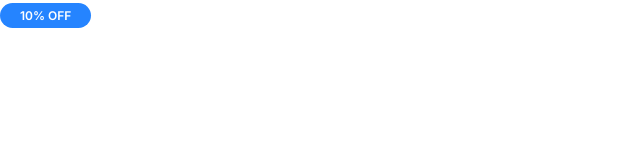
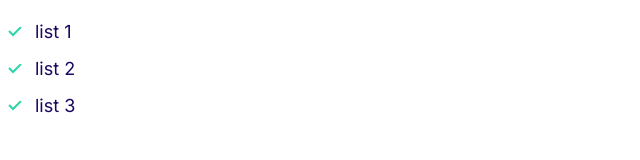
Before and after one commit to avi9022/Avi-Cloud, a plain HTML site: page index.html in a window 1280 px wide. Shown: the whole page, without its empty margins (0-640 px from the left). Drawn offline with Linux system fonts and the light colour scheme.

Commit message:
Adding lists component

```diff
--- a/CSS/styles.css
+++ b/CSS/styles.css
@@ -120,3 +120,29 @@ a {
     font-size: 1.2rem;
   }
 }
+
+/* Lists */
+.list {
+  list-style: none;
+  padding-left: 0;
+  color: var(--color-headings);
+}
+
+.list--inline .list__item {
+  display: inline-block;
+  margin-right: 2rem;
+}
+
+.list--tick {
+  list-style-image: url(../images/tick.svg);
+  padding-left: 3rem;
+}
+
+.list--tick .list__item {
+  padding-left: 0.5rem;
+  margin-bottom: 1rem;
+}
+
+@media screen and (min-width: 1024px) {
+  padding-left: 0;
+}
--- a/index.html
+++ b/index.html
@@ -15,6 +15,10 @@
     <link rel="stylesheet" href="CSS/styles.css" />
   </head>
   <body>
-    <span class="badge badge--primary badge--small"> 10% OFF</span>
+    <ul class="list list--tick">
+      <li class="list__item">list 1</li>
+      <li class="list__item">list 2</li>
+      <li class="list__item">list 3</li>
+    </ul>
   </body>
 </html>
```
Also changed, not shown: components/lists.html (added, +5 -0 lines), images/tick.svg (added).
